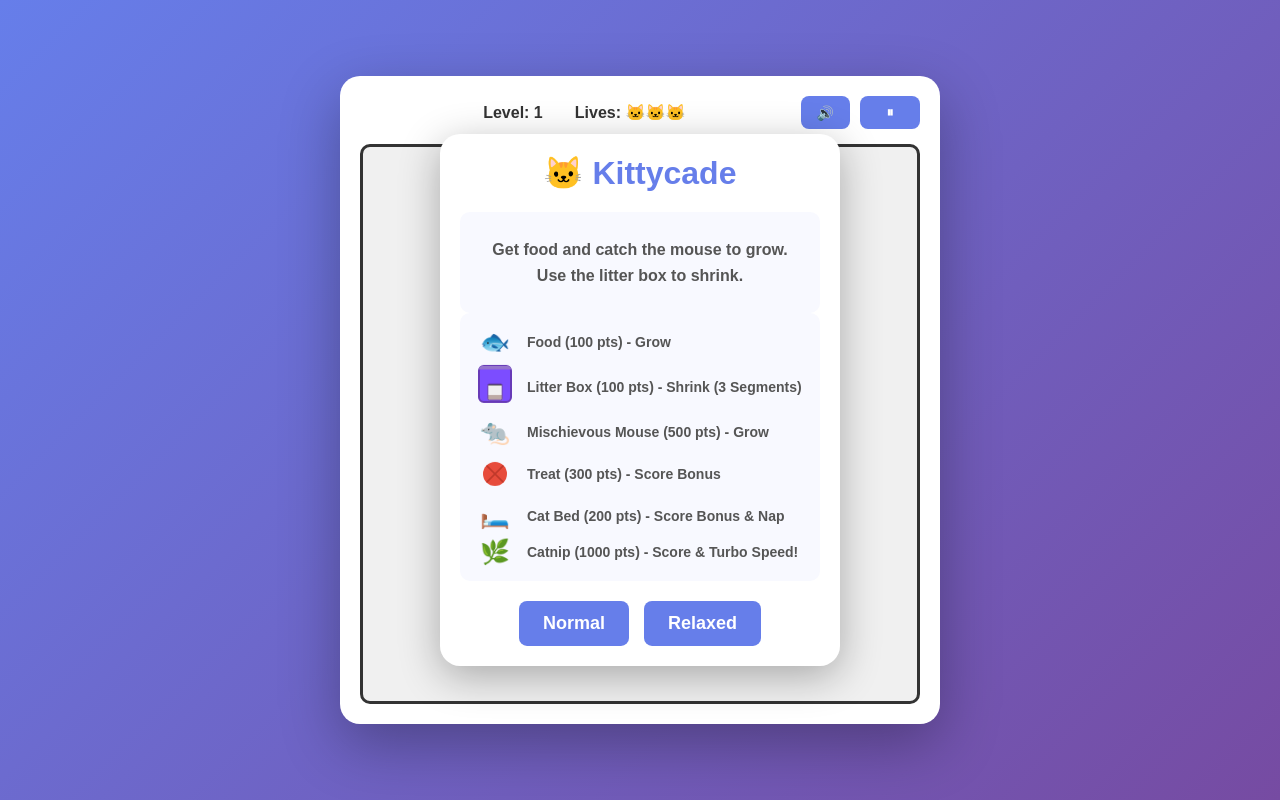
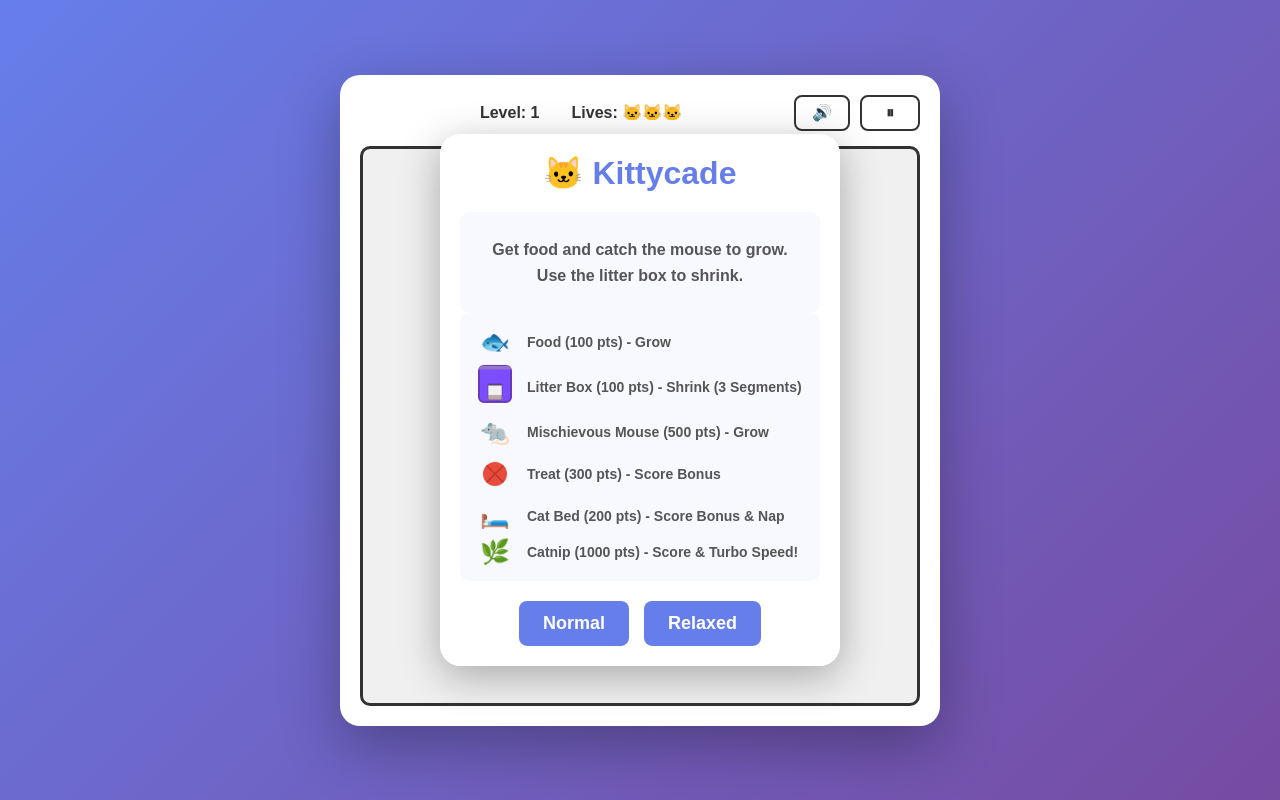
Before and after one commit to cs9000/kittycade, a plain HTML site: page index.html in a window 1280 px wide. Drawn offline with Linux system fonts and the light colour scheme.

Commit message:
Adjust appearence of mute and pause buttons

```diff
--- a/style.css
+++ b/style.css
@@ -54,6 +54,18 @@ button:hover { background: #5568d3; }
 #pauseBtn {
     min-width: 60px;
     text-align: center;
+}
+
+#muteBtn, #pauseBtn {
+    background: white;
+    color: #333;
+    border: 2px solid #333;
+    line-height: 1;
+    font-size: 16px;
+}
+
+#muteBtn:hover, #pauseBtn:hover {
+    background: #eee;
 }
 
 #gameCanvas {
```
